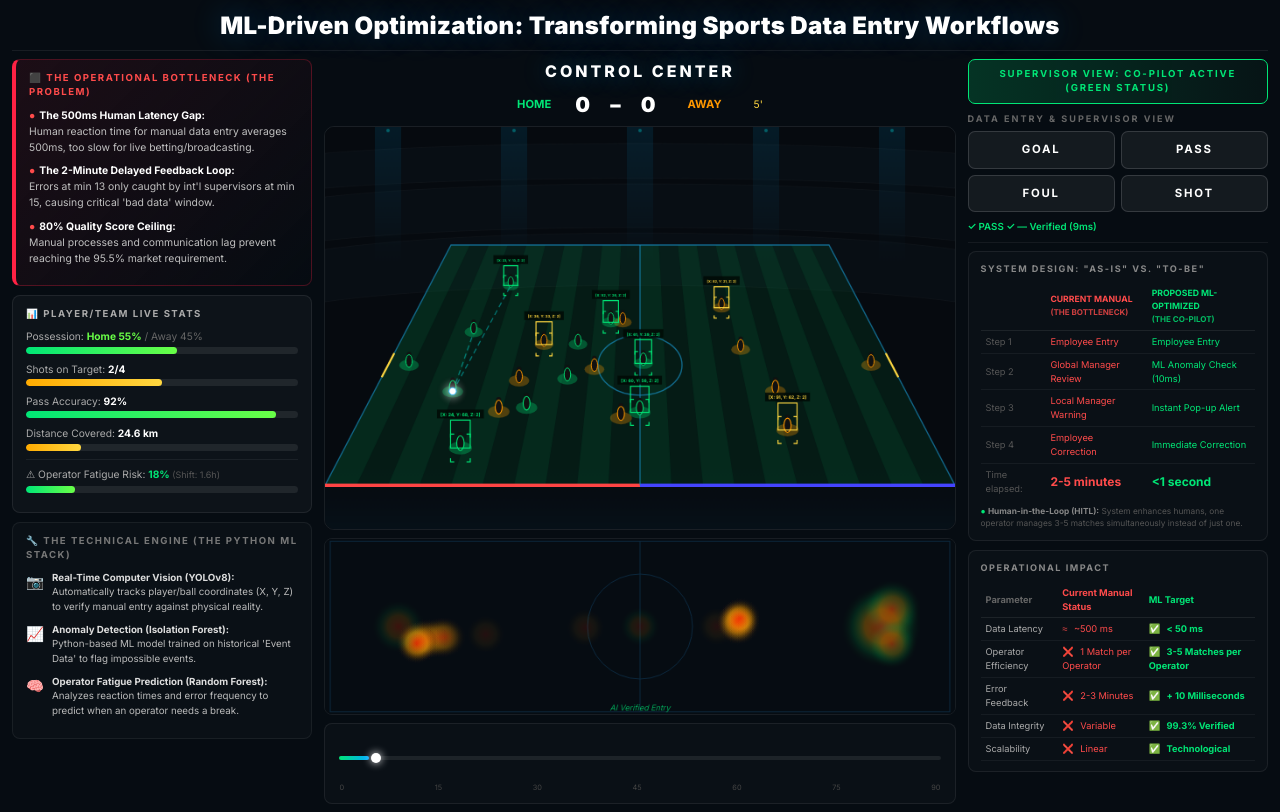
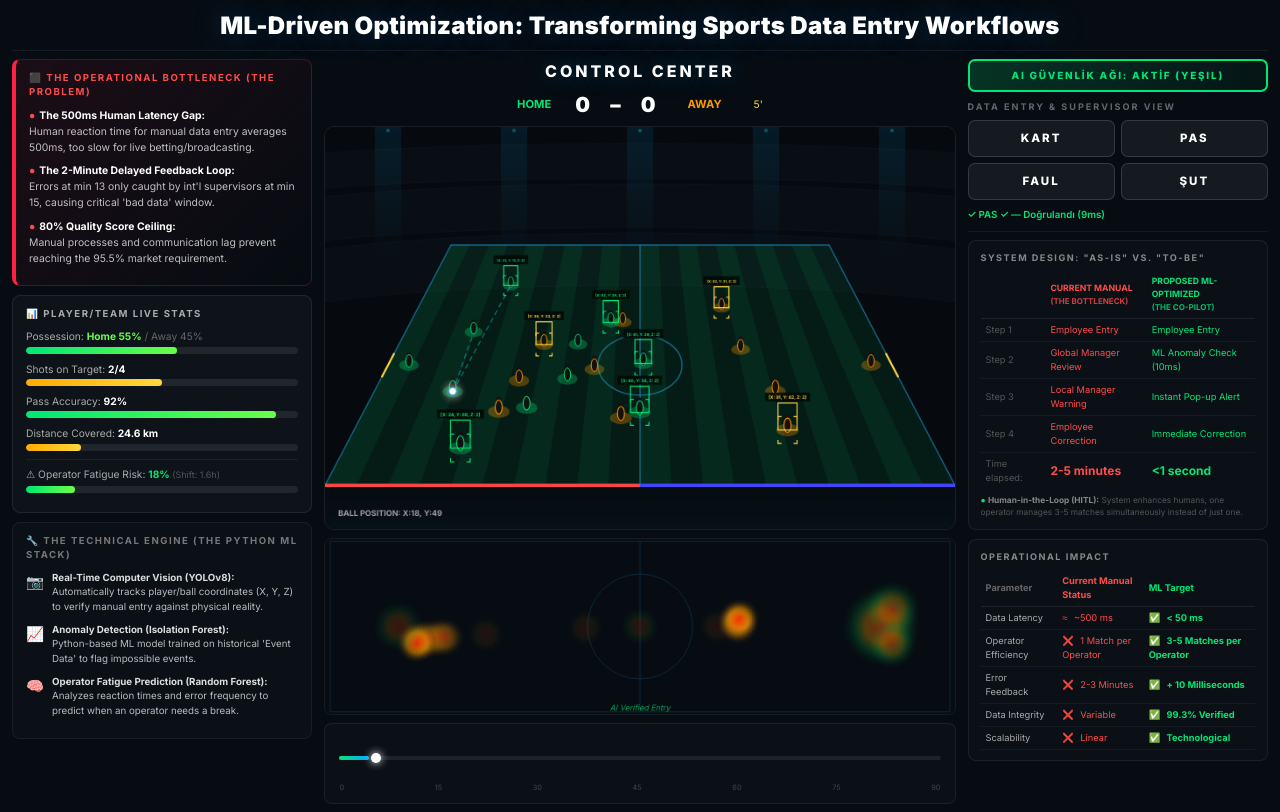
Before and after one commit to akifyigitkutuk/ai-sports-dashboard, a Next.js app: page / in a window 1280 px wide. Built offline with nearby package versions, Linux system fonts and the light colour scheme.

Commit message:
feat: AI Co-Pilot MVP refinement with toast, fatigue alerts, and localization

```diff
--- a/src/app/page.tsx
+++ b/src/app/page.tsx
@@ -39,6 +39,15 @@ export default function Dashboard() {
     events: [], positionHistory: [],
   })
 
+  const [toast, setToast] = useState<string | null>(null)
+
+  useEffect(() => {
+    if (toast) {
+      const t = setTimeout(() => setToast(null), 3000)
+      return () => clearTimeout(t)
+    }
+  }, [toast])
+
   useEffect(() => {
     engineRef.current = new GameEngine()
 
@@ -66,21 +75,27 @@ export default function Dashboard() {
 
   const handleAcceptAnomaly = useCallback((changeToPass: boolean) => {
     engineRef.current?.acceptAnomaly(changeToPass)
+    if (changeToPass) setToast('Veri AI Tarafından Düzeltildi ✓ (< 50ms)')
   }, [])
 
-  const handleManualEvent = useCallback((type: 'GOAL' | 'PASS' | 'FOUL' | 'SHOT') => {
-    engineRef.current?.manualEvent(type)
+  const handleManualEvent = useCallback((type: 'KART' | 'PAS' | 'FAUL' | 'ŞUT') => {
+    const res = engineRef.current?.manualEvent(type)
+    if (res === 'SUCCESS') {
+      setToast('Veri Başarıyla Doğrulandı ✓ (< 50ms)')
+    }
   }, [])
 
   const { stats, players, ball, events, positionHistory } = display
 
   const riskPct = Math.round(stats.fatigueRisk * 100)
-  const riskColor = stats.fatigueRisk > 0.6
+  const isHighRisk = riskPct >= 80
+
+  const riskColor = isHighRisk
     ? 'linear-gradient(90deg,#ff4b4b,#ff1744)'
     : stats.fatigueRisk > 0.35
     ? 'linear-gradient(90deg,#ffab00,#ffd740)'
     : 'linear-gradient(90deg,#00e676,#69ff47)'
-  const riskHex = stats.fatigueRisk > 0.6 ? '#ff4b4b' : stats.fatigueRisk > 0.35 ? '#ffab00' : '#00e676'
+  const riskHex = isHighRisk ? '#ff4b4b' : stats.fatigueRisk > 0.35 ? '#ffab00' : '#00e676'
 
   return (
     <div style={{ minHeight: '100vh', backgroundColor: '#060c12', padding: '8px 12px', fontFamily: "'Inter', sans-serif" }}>
@@ -162,9 +177,9 @@ export default function Dashboard() {
                 <span style={{ color: '#555', fontSize: '0.56rem' }}> (Shift: {stats.shiftHour.toFixed(1)}h)</span>
               </p>
               <StatBar pct={riskPct} color={riskColor} />
-              {stats.fatigueRisk > 0.6 && (
-                <p style={{ fontSize: '0.6rem', color: '#ff4b4b', fontWeight: 600 }}>
-                  🚨 HIGH RISK — Break recommended
+              {isHighRisk && (
+                <p style={{ fontSize: '0.6rem', color: '#ff4b4b', fontWeight: 800, textTransform: 'uppercase', letterSpacing: '0.5px' }}>
+                  🚨 Hata Riski Yüksek — MOLA VERİN
                 </p>
               )}
             </div>
@@ -225,12 +240,12 @@ export default function Dashboard() {
           {/* Supervisor badge */}
           <div style={{
             background: 'linear-gradient(90deg,rgba(0,230,118,0.18),rgba(0,230,118,0.04))',
-            border: '1px solid #00e676', borderRadius: '7px',
-            padding: '7px 12px', fontSize: '0.6rem', fontWeight: 700,
+            border: '2px solid #00e676', borderRadius: '7px',
+            padding: '7px 12px', fontSize: '0.62rem', fontWeight: 800,
             color: '#00e676', letterSpacing: '1.8px', textAlign: 'center',
             textTransform: 'uppercase', marginBottom: '8px',
           }}>
-            SUPERVISOR VIEW: CO-PILOT ACTIVE (Green Status)
+            AI GÜVENLİK AĞI: AKTİF (Yeşil)
           </div>
 
           {/* Buttons */}
@@ -238,12 +253,12 @@ export default function Dashboard() {
             Data Entry &amp; Supervisor View
           </p>
           <div style={{ display: 'grid', gridTemplateColumns: '1fr 1fr', gap: '6px', marginBottom: '8px' }}>
-            {(['GOAL', 'PASS', 'FOUL', 'SHOT'] as const).map(ev => (
+            {(['KART', 'PAS', 'FAUL', 'ŞUT'] as const).map(ev => (
               <button key={ev} onClick={() => handleManualEvent(ev)} style={{
                 padding: '9px 4px', background: 'rgba(255,255,255,0.06)',
                 color: '#fff', border: '1px solid rgba(255,255,255,0.14)',
-                borderRadius: '7px', fontSize: '0.71rem', fontWeight: 700,
-                letterSpacing: '1.8px', cursor: 'pointer', transition: 'all 0.15s ease',
+                borderRadius: '7px', fontSize: '0.72rem', fontWeight: 800,
+                letterSpacing: '2px', cursor: 'pointer', transition: 'all 0.15s ease',
                 fontFamily: "'Inter', sans-serif",
               }}
                 onMouseEnter={e => { (e.currentTarget as HTMLButtonElement).style.background = 'rgba(0,230,118,0.2)'; (e.currentTarget as HTMLButtonElement).style.borderColor = '#00e676'; (e.currentTarget as HTMLButtonElement).style.color = '#00e676' }}
@@ -341,6 +356,26 @@ export default function Dashboard() {
 
         </div>
       </div>
+
+      {/* ── TOAST NOTIFICATION ── */}
+      {toast && (
+        <div style={{
+          position: 'fixed', bottom: '24px', right: '24px',
+          background: '#0a1a0f', border: '2px solid #00e676',
+          borderRadius: '8px', padding: '12px 20px', color: '#00e676',
+          fontSize: '0.75rem', fontWeight: 800, boxShadow: '0 4px 20px rgba(0,230,118,0.2)',
+          animation: 'toastIn 0.3s ease-out forwards', zIndex: 9999,
+        }}>
+          {toast}
+        </div>
+      )}
+      <style jsx global>{`
+        @keyframes toastIn {
+          from { transform: translateY(100px); opacity: 0; }
+          to { transform: translateY(0); opacity: 1; }
+        }
+      `}</style>
+
     </div>
   )
 }
--- a/src/components/PitchCanvas.tsx
+++ b/src/components/PitchCanvas.tsx
@@ -190,6 +190,10 @@ export default function PitchCanvas({ players, ball, stats, onAcceptAnomaly }: P
       const bp = pr(ball.x, ball.y)
       const bs = bp.scale
 
+      // [BALL X/Y OVERLAY]
+      ctx.font = 'bold 9px "Inter"'; ctx.fillStyle = 'rgba(255,255,255,0.6)'; ctx.textAlign = 'left'
+      ctx.fillText(`BALL POSITION: X:${Math.round(ball.x)}, Y:${Math.round(ball.y)}`, 15, H - 15)
+
       const bloom = ctx.createRadialGradient(bp.px, bp.py, 0, bp.px, bp.py, 22 * bs)
       bloom.addColorStop(0, 'rgba(255,255,255,0.7)'); bloom.addColorStop(0.3, 'rgba(255,255,255,0.3)'); bloom.addColorStop(1, 'transparent')
       ctx.fillStyle = bloom; ctx.beginPath(); ctx.arc(bp.px, bp.py, 22 * bs, 0, Math.PI * 2); ctx.fill()
@@ -206,14 +210,22 @@ export default function PitchCanvas({ players, ball, stats, onAcceptAnomaly }: P
         ctx.fillStyle = g2; roundRect(ctx, px, py, pw, ph, 14); ctx.fill()
         ctx.strokeStyle = '#ff1744'; ctx.lineWidth = 2.5; ctx.stroke()
         ctx.shadowColor = '#ff1744'; ctx.shadowBlur = 25; ctx.stroke(); ctx.shadowBlur = 0
-        ctx.textAlign = 'center'; ctx.fillStyle = '#ff1744'; ctx.font = '800 14px "Inter"'
-        ctx.fillText('Warning: Shot detected in own half.', W/2, py + 52)
-        ctx.fillStyle = '#eee'; ctx.font = '600 12px "Inter"'; ctx.fillText('Did you mean "Pass"?', W/2, py + 82)
-        ctx.fillStyle = '#999'; ctx.font = '700 12px "Inter"'; ctx.fillText('[Yes/No]', W/2, py + 107)
+        ctx.textAlign = 'center'; ctx.fillStyle = '#ff1744'; ctx.font = '800 13px "Inter"'
+        ctx.fillText('🚨 ANOMALİ TESPİTİ!', W / 2, py + 42)
+
+        ctx.fillStyle = '#eee'; ctx.font = '600 10.5px "Inter"'
+        const lines = [
+          'Modelimizin %98 güven skoruna göre kendi ceza sahanızdan',
+          'şut eylemi mantıksızdır (Operatör Hatası/Misclick şüphesi).',
+          "Bunu 'UZAKLAŞTIRMA' veya 'PAS' olarak değiştirmek ister misiniz?"
+        ]
+        lines.forEach((l, i) => ctx.fillText(l, W/2, py + 65 + i * 16))
+
+        ctx.fillStyle = '#999'; ctx.font = '700 10px "Inter"'; ctx.fillText('[Yes/No]', W/2, py + 115)
         const bw = pw * 0.7; ctx.fillStyle = 'rgba(255,255,255,0.08)'
-        ctx.fillRect((W-bw)/2, py + 122, bw, 6)
-        ctx.fillStyle = '#1e88e5'; ctx.fillRect((W-bw)/2, py + 122, bw * 0.45, 6)
-        ctx.fillStyle = '#00e676'; ctx.font = '600 10px "Inter"'; ctx.fillText('<1 second (AI Check)', W/2, py + 144)
+        ctx.fillRect((W - bw) / 2, py + 128, bw, 6)
+        ctx.fillStyle = '#1e88e5'; ctx.fillRect((W - bw) / 2, py + 128, bw * 0.45, 6)
+        ctx.fillStyle = '#00e676'; ctx.font = '600 9px "Inter"'; ctx.fillText('< 1 second (AI Check)', W / 2, py + 148)
       }
 
       animId = requestAnimationFrame(render)
@@ -228,9 +240,9 @@ export default function PitchCanvas({ players, ball, stats, onAcceptAnomaly }: P
       <canvas ref={canvasRef} width={720} height={460} style={{ width: '100%', display: 'block' }} />
       {propsRef.current.stats.showAnomalyPopup && (
         <div style={{ position: 'absolute', inset: 0, display: 'flex', alignItems: 'center', justifyContent: 'center', pointerEvents: 'auto' }}>
-          <div style={{ marginTop: '16%', display: 'flex', gap: '15px' }}>
-             <button onClick={() => onAcceptAnomaly(true)} style={{ background: 'rgba(0,230,118,0.25)', border: '2px solid #00e676', color: '#00e676', padding: '7px 18px', borderRadius: '6px', cursor: 'pointer', fontSize: '0.68rem', fontWeight: 800, textTransform: 'uppercase' }}>Yes — Pass</button>
-             <button onClick={() => onAcceptAnomaly(false)} style={{ background: 'rgba(255,75,75,0.12)', border: '2px solid #ff4b4b', color: '#ff4b4b', padding: '7px 18px', borderRadius: '6px', cursor: 'pointer', fontSize: '0.68rem', fontWeight: 800, textTransform: 'uppercase' }}>No — Keep</button>
+          <div style={{ marginTop: '16.5%', display: 'flex', gap: '15px' }}>
+            <button onClick={() => onAcceptAnomaly(true)} style={{ background: 'rgba(0,230,118,0.25)', border: '2px solid #00e676', color: '#00e676', padding: '7px 18px', borderRadius: '6px', cursor: 'pointer', fontSize: '0.68rem', fontWeight: 800, textTransform: 'uppercase' }}>Değiştir</button>
+            <button onClick={() => onAcceptAnomaly(false)} style={{ background: 'rgba(255,75,75,0.12)', border: '2px solid #ff4b4b', color: '#ff4b4b', padding: '7px 18px', borderRadius: '6px', cursor: 'pointer', fontSize: '0.68rem', fontWeight: 800, textTransform: 'uppercase' }}>Yine de Şut Olarak Gir</button>
           </div>
         </div>
       )}
--- a/src/lib/gameEngine.ts
+++ b/src/lib/gameEngine.ts
@@ -216,7 +216,7 @@ export class GameEngine {
           this.stats.homePossession = Math.max(38, this.stats.homePossession - (Math.random() * 0.8 - 0.3))
         }
         this.stats.passAccuracy = Math.min(98, Math.max(78, this.stats.passAccuracy + (Math.random() * 2 - 1)))
-        this.stats.lastAiEvent = 'PASS ✓ — Verified (9ms)'
+        this.stats.lastAiEvent = 'PAS ✓ — Doğrulandı (9ms)'
       }
     } else if (roll < 0.8) {
       // Shot
@@ -226,7 +226,7 @@ export class GameEngine {
       if (isOwnHalf && !this.stats.anomalySuppressed) {
         // Anomaly!
         this.stats.showAnomalyPopup = true
-        this.stats.lastAiEvent = '🚨 ANOMALY — Shot from own half blocked'
+        this.stats.lastAiEvent = '🚨 ANOMALİ — Kendi yarı sahasından şut engellendi'
       } else {
         if (Math.random() > 0.45) this.stats.homeShotsOnTarget += carrier.team === 0 ? 1 : 0
         if (Math.random() > 0.75) {
@@ -238,7 +238,7 @@ export class GameEngine {
           const reset = this.players.filter(p => p.team !== carrier.team && p.role === 'mid')
           if (reset.length) this.ballCarrierIdx = this.players.indexOf(reset[0])
         }
-        this.stats.lastAiEvent = 'SHOT ✓ — Verified (11ms)'
+        this.stats.lastAiEvent = 'ŞUT ✓ — Doğrulandı (11ms)'
       }
     } else if (roll < 0.92) {
       // Foul
@@ -257,29 +257,26 @@ export class GameEngine {
     this.stats.showAnomalyPopup = false
     this.stats.anomalySuppressed = false
     if (changeToPass) {
-      this.stats.lastAiEvent = 'PASS (AI Corrected) ✓ — Verified (10ms)'
+      this.stats.lastAiEvent = 'PAS (AI Düzeltmesi) ✓ — Doğrulandı (10ms)'
     } else {
-      this.stats.lastAiEvent = 'SHOT (Operator Override) — Logged'
+      this.stats.lastAiEvent = 'ŞUT (Operatör Onayı) — Kaydedildi'
       this.stats.anomalySuppressed = true
     }
   }
 
-  manualEvent(type: 'GOAL' | 'PASS' | 'FOUL' | 'SHOT') {
+  manualEvent(type: 'KART' | 'PAS' | 'FAUL' | 'ŞUT') {
     const carrier = this.players[this.ballCarrierIdx]
     this.stats.showAnomalyPopup = false
     this.stats.anomalySuppressed = false
 
-    if (type === 'SHOT') {
+    if (type === 'ŞUT') {
       const isOwnHalf = carrier.team === 0 ? carrier.x < 60 : carrier.x > 60
       if (isOwnHalf) {
         this.stats.showAnomalyPopup = true
-        return
+        return 'ANOMALY'
       }
     }
-    if (type === 'GOAL') {
-      this.stats.homeScore++
-      this.events.push({ minute: Math.round(this.stats.minute), type: 'Goal', team: 0 })
-    }
-    this.stats.lastAiEvent = `${type} ✓ — AI Verified (12ms)`
+    this.stats.lastAiEvent = `${type} ✓ — AI Doğrulandı (12ms)`
+    return 'SUCCESS'
   }
 }
```
